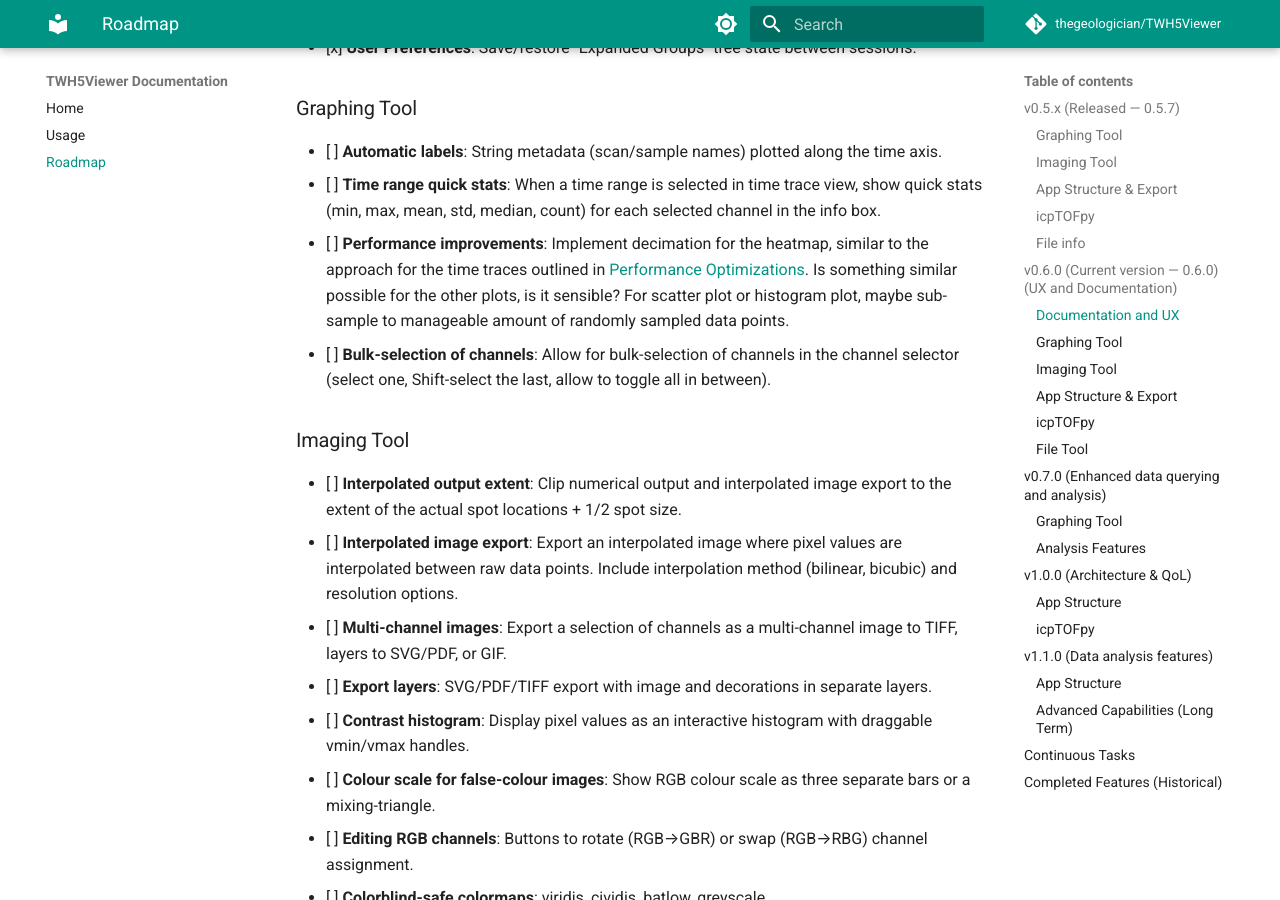
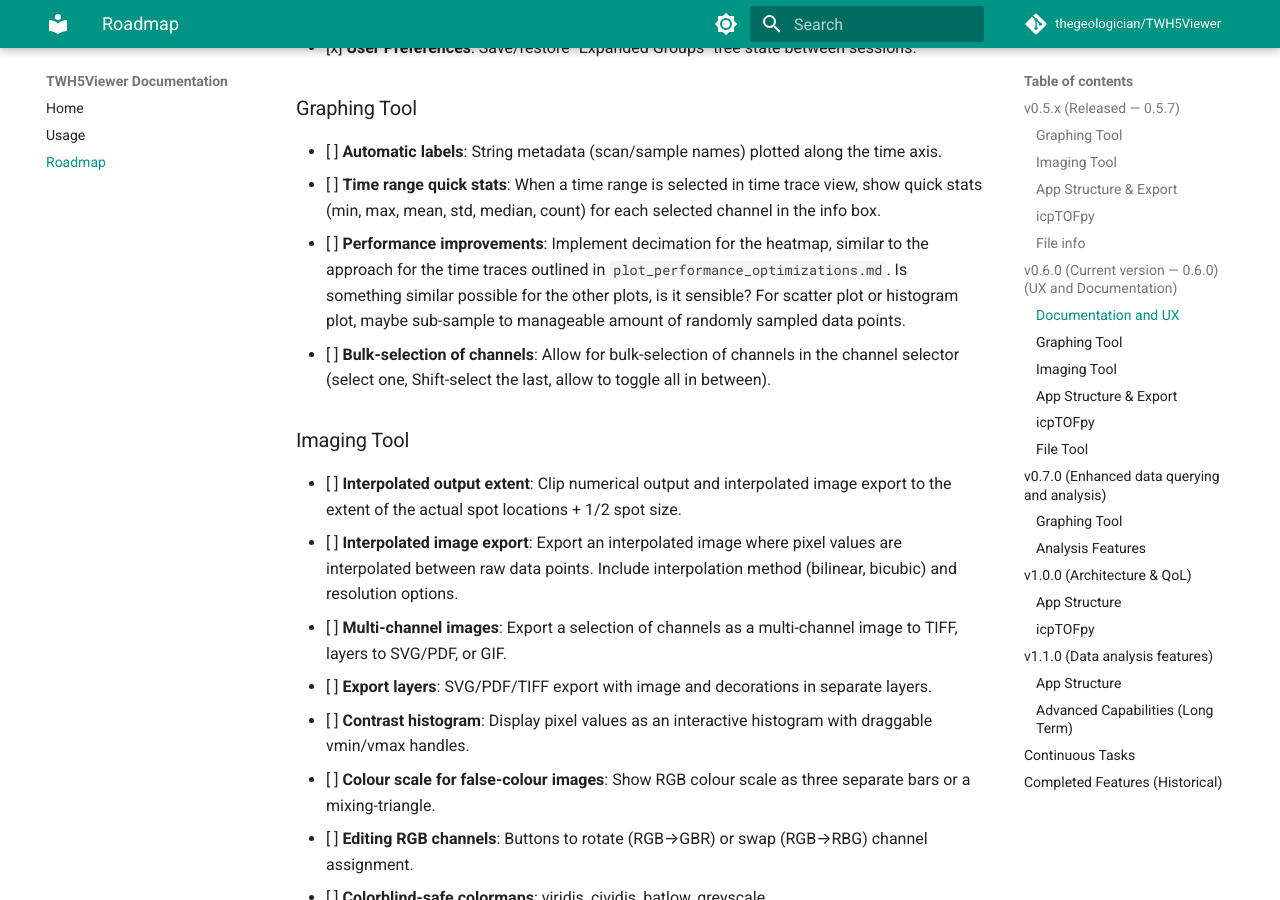
Before and after one commit to thegeologician/TWH5Viewer, an MkDocs documentation site: the page built from docs/ROADMAP.md, in a window 1280 px wide and 900 px high, scrolled down 2347 px. Built offline with MkDocs 1.6.1 and Material for MkDocs 9.7.7, drawn with Linux system fonts in a browser that asks for light colours; comment, search, counter and statistics services are not loaded.

Commit message:
chore: sync docs from TWH5Viewer-dev

```diff
--- a/docs/ROADMAP.md
+++ b/docs/ROADMAP.md
@@ -52,7 +52,7 @@ Known bugs and issues are tracked in [BUGS.md](BUGS.md).
 ### Graphing Tool
 - [ ] **Automatic labels**: String metadata (scan/sample names) plotted along the time axis.
 - [ ] **Time range quick stats**: When a time range is selected in time trace view, show quick stats (min, max, mean, std, median, count) for each selected channel in the info box.
-- [ ] **Performance improvements**: Implement decimation for the heatmap, similar to the approach for the time traces outlined in [Performance Optimizations](plot_performance_optimizations.md). Is something similar possible for the other plots, is it sensible? For scatter plot or histogram plot, maybe sub-sample to manageable amount of randomly sampled data points.
+- [ ] **Performance improvements**: Implement decimation for the heatmap, similar to the approach for the time traces outlined in `plot_performance_optimizations.md`. Is something similar possible for the other plots, is it sensible? For scatter plot or histogram plot, maybe sub-sample to manageable amount of randomly sampled data points.
 - [ ] **Bulk-selection of channels**: Allow for bulk-selection of channels in the channel selector (select one, Shift-select the last, allow to toggle all in between).
 
 ### Imaging Tool
```
